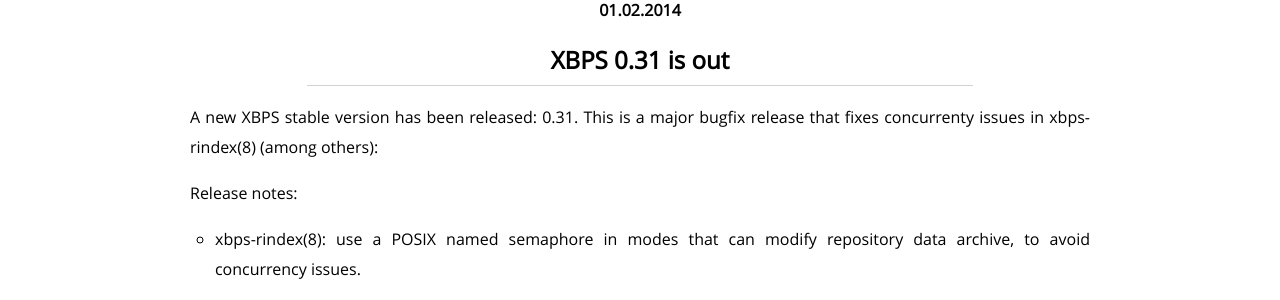
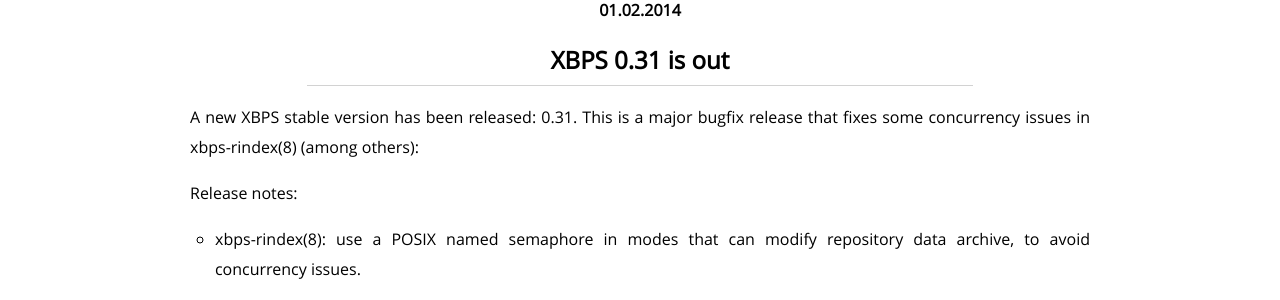
Before and after one commit to void-linux/void-linux.github.io, a Jekyll site: the page built from _posts/2014-02-01-xbps-0.31.markdown, in a window 1280 px wide and 900 px high, scrolled down 308 px. Shown: the part 154-454 px from the top of the window. Built offline with Jekyll 4.4.1, drawn with Linux system fonts in a browser that asks for light colours; Markdown is read by kramdown in place of the engine named in the settings; comment, search, counter and statistics services are not loaded.

Commit message:
Typo in previous.

```diff
--- a/_posts/2014-02-01-xbps-0.31.markdown
+++ b/_posts/2014-02-01-xbps-0.31.markdown
@@ -5,7 +5,7 @@
 ---
 
 A new XBPS stable version has been released: 0.31. This is a major bugfix
-release that fixes concurrenty issues in xbps-rindex(8) (among others):
+release that fixes some concurrency issues in xbps-rindex(8) (among others):
 
 Release notes:
 
```
